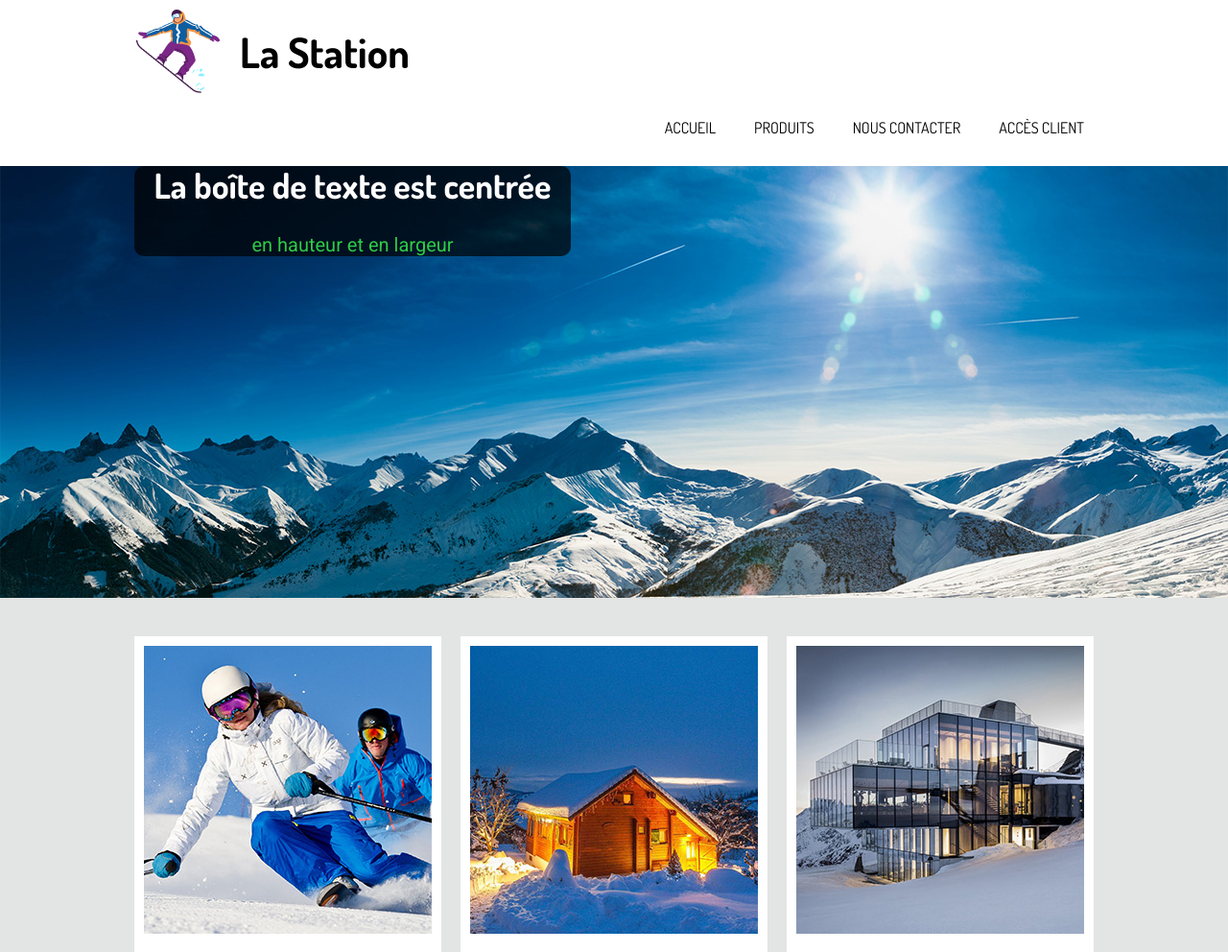
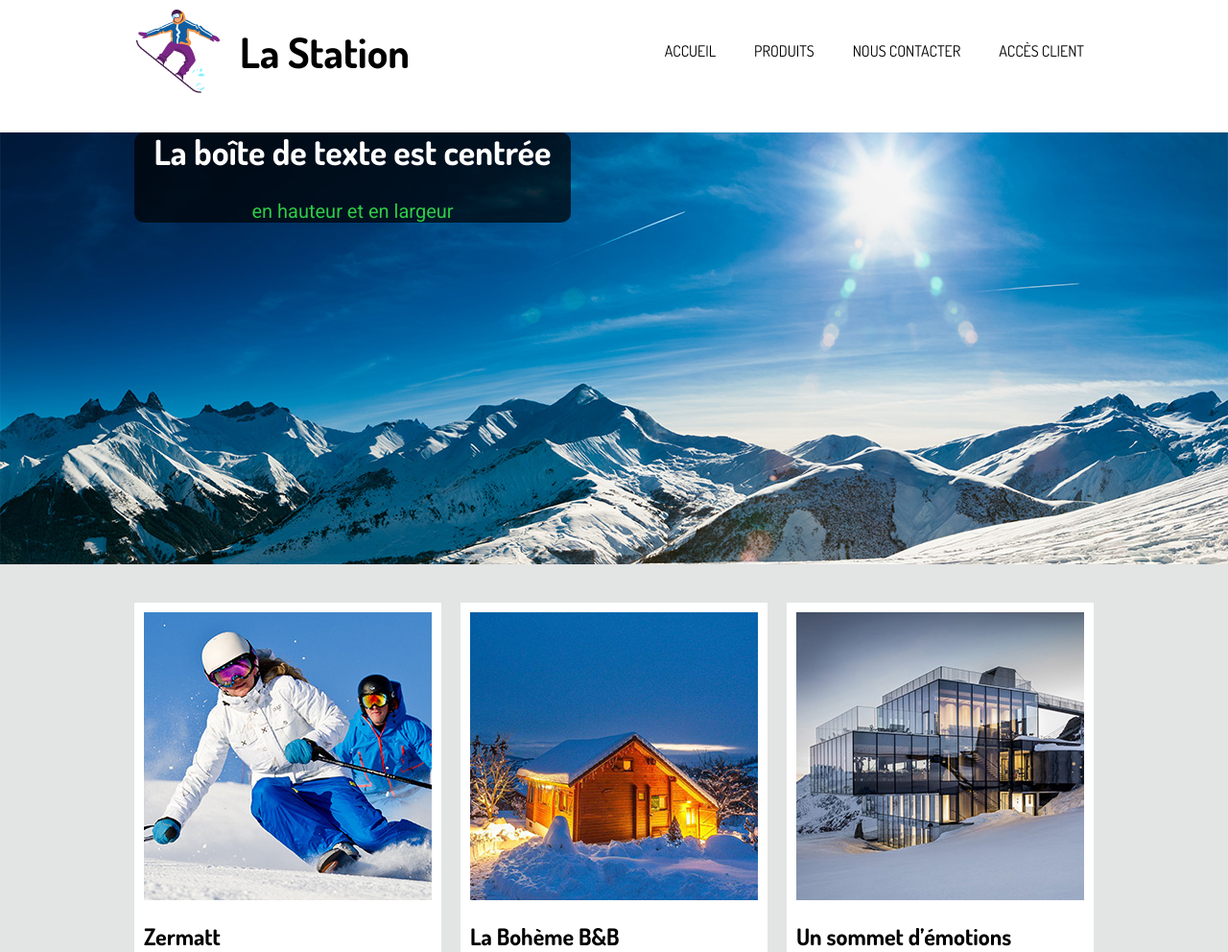
Before and after one commit to That-LittleBird/semaine03_lastation, a plain HTML site: page index.html in a window 1280 px wide. Shown: the top 992 px of the page at 96% size. Drawn offline with Linux system fonts and the light colour scheme.

Commit message:
New Life

```diff
--- a/css/styles.css
+++ b/css/styles.css
@@ -63,6 +63,12 @@ Components
   display: flex;
   align-items: center;
   gap: 20px;
+}
+
+header .wrapper{
+  display: flex;
+  justify-content: space-between;
+  align-items: center;
 }
 
 header ul{
```
